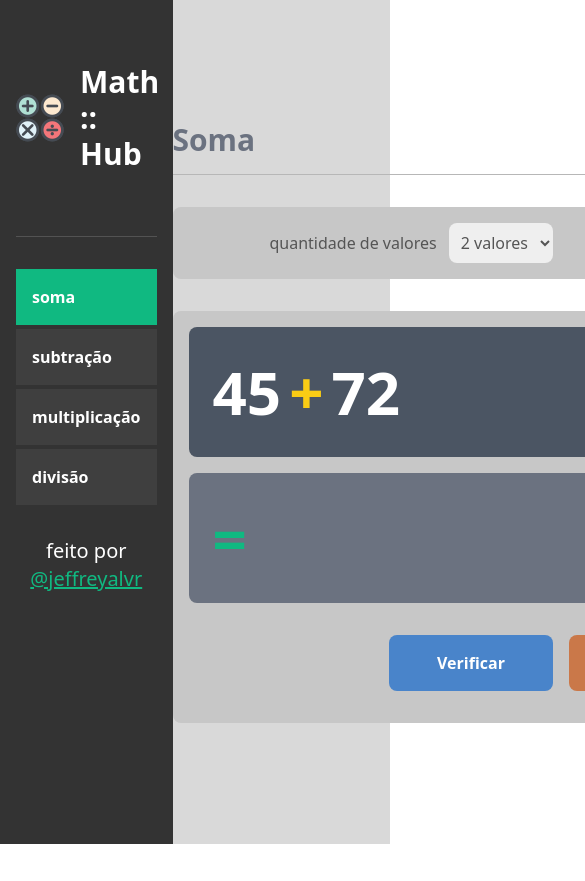
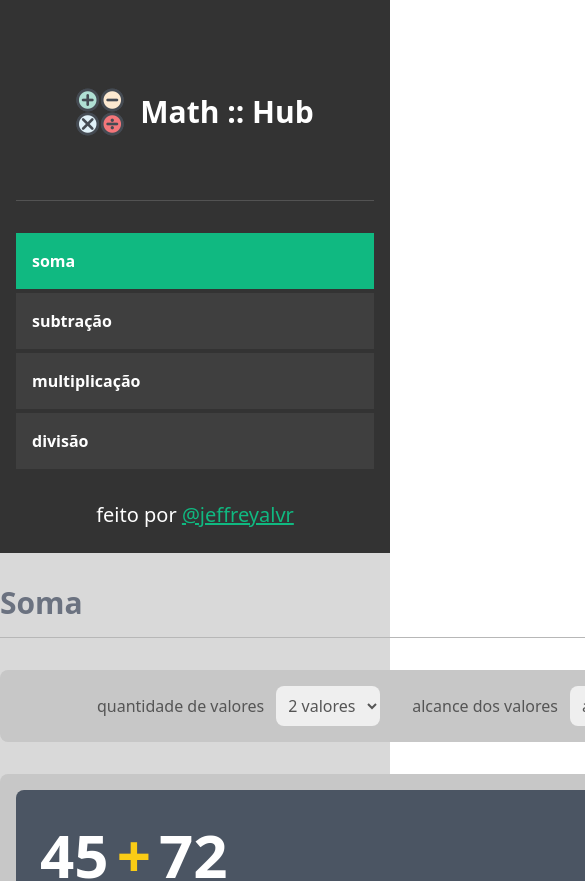
Before and after one commit to jeffreyalvr/math-hub, a React (Vite) app: page / in a window 390 px wide. Shown: the top 881 px of the page, 585 px wide, since content can reach past the window. Before the commit the page ends 844 px from the top, so only its background shows below. Built offline with nearby package versions, Linux system fonts and the light colour scheme.

Commit message:
Adiciona responsividade parcial no sidebar

```diff
--- a/src/App.jsx
+++ b/src/App.jsx
@@ -25,7 +25,7 @@ const App = () => {
   };
 
   return (
-    <div className="flex flex-row w-full h-screen bg-[#D9D9D9]">
+    <div className="flex flex-col w-full h-screen bg-[#D9D9D9] lg:flex-row">
       <Sidebar
         operacoes={operacoes}
         operacaoSelecionada={operacaoSelecionada}
--- a/src/components/Sidebar/index.jsx
+++ b/src/components/Sidebar/index.jsx
@@ -4,7 +4,7 @@ import Footer from "../Footer";
 
 const Sidebar = ({ operacoes, operacaoSelecionada, handleOperacao }) => {
   return (
-    <aside className="flex flex-col w-[350px] h-screen px-4 gap-8 bg-[#333333] text-white">
+    <aside className="flex flex-col py-6 px-4 gap-8 w-full h-fit mb-8 bg-[#333333] text-white lg:w-[350px] lg:mb-0 lg:h-screen lg:py-0">
       <div className="flex justify-center py-16 border-b border-[#535353]">
         <h1 className="flex flex-row gap-4 items-center text-3xl font-bold text-white">
           <img src={logo_img} alt="Logo" />
```
